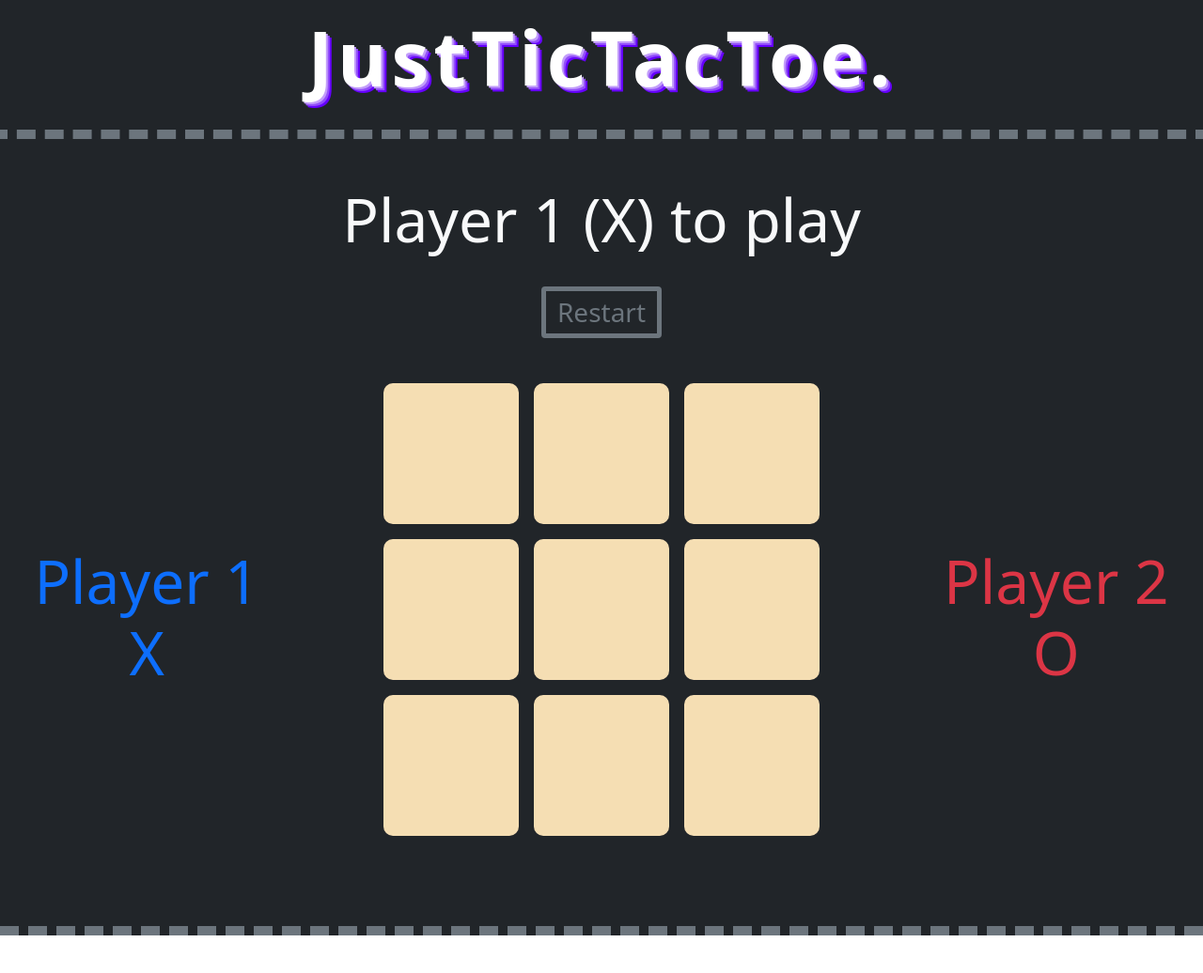
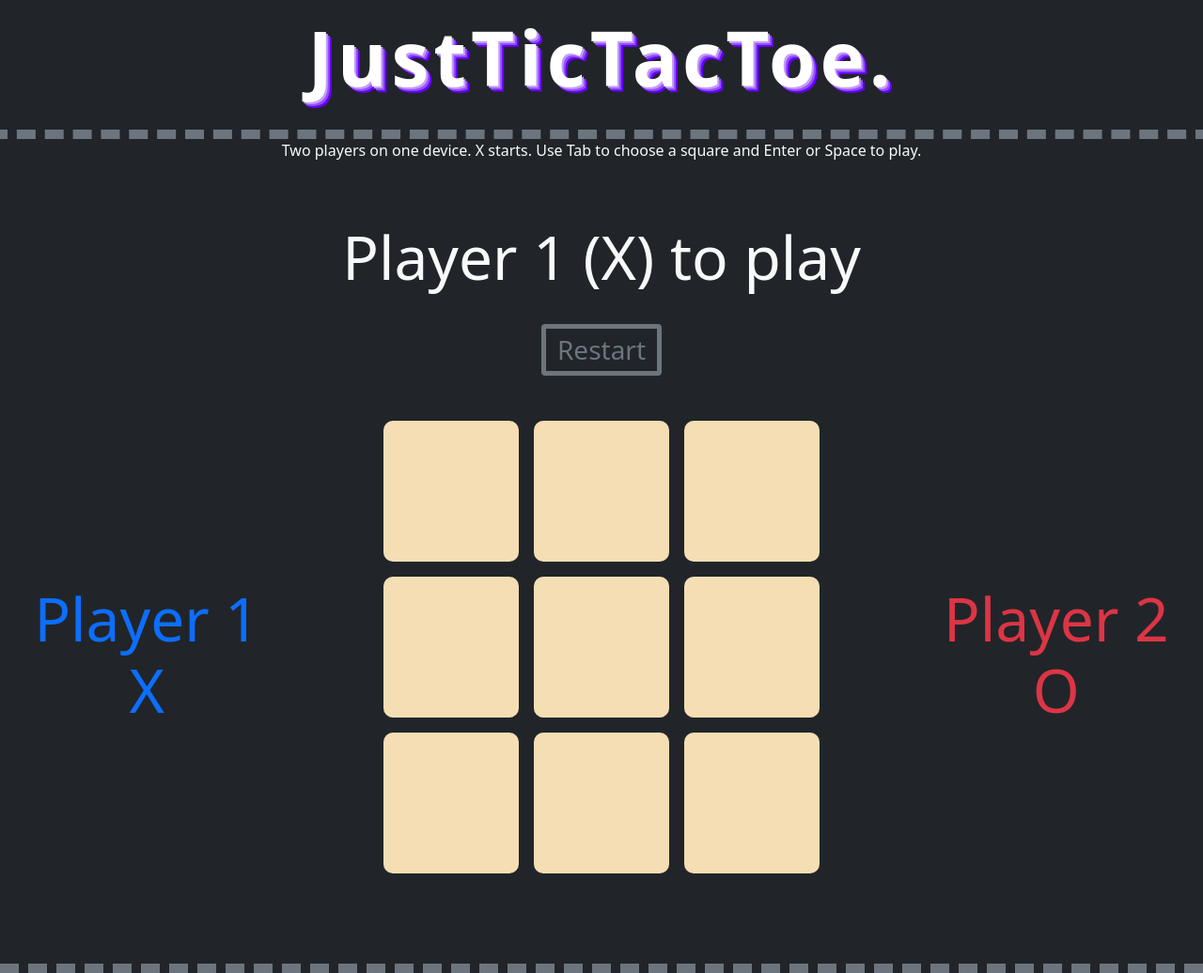
Before and after one commit to atishayjain005/JustTicTacToe, a website: page index.html in a window 1280 px wide. Shown: the whole page at 94% size. Before the commit the page ends 996 px from the top, so only its background shows below. Drawn offline with nearby package versions, Linux system fonts and the light colour scheme.

Commit message:
Make the board keyboard accessible with live turn announcements

```diff
--- a/index.html
+++ b/index.html
@@ -26,9 +26,9 @@
         </a>
     </nav>
 
-    <!-- CONTAINER MAIN -->
+    <p id="instructions" class="text-center text-light">Two players on one device. X starts. Use Tab to choose a square and Enter or Space to play.</p>
     <div class="text-center bg-dark pb-4">
-        <h1 class="text-center py-4 pt-5 text-light" id="playtext" style="font-size: 4rem;">Let's Play</h1>
+        <h2 role="status" aria-live="polite" aria-atomic="true" class="text-center py-4 pt-5 text-light" id="playtext" style="font-size: 4rem;">Let's Play</h2>
         <button class="btn btn-outline-secondary border-5" id="reset"><h3 class = "m-0 p-0">Restart</h3> </button></div>
     <div id="container" class="container-fluid pb-5 bg-dark my-0 d-flex justify-content-evenly">
 
@@ -36,21 +36,21 @@
             <h1 id="player1" style="transition-duration: 0.5s;color: #0d6efd;">Player 1<br>X
             </h1>
         </div>
-        <div id="main" class="text-center my-3">
+        <div id="main" class="text-center my-3" role="group" aria-label="Tic-tac-toe board" aria-describedby="instructions">
             <div class="row">
-                <div id="0" class="col"></div>
-                <div id="1" class="col"></div>
-                <div id="2" class="col"></div>
+                <button type="button" id="0" class="col" aria-label="Row 1, column 1: empty"></button>
+                <button type="button" id="1" class="col" aria-label="Row 1, column 2: empty"></button>
+                <button type="button" id="2" class="col" aria-label="Row 1, column 3: empty"></button>
             </div>
             <div class="row">
-                <div id="3" class="col"></div>
-                <div id="4" class="col"></div>
-                <div id="5" class="col"></div>
+                <button type="button" id="3" class="col" aria-label="Row 2, column 1: empty"></button>
+                <button type="button" id="4" class="col" aria-label="Row 2, column 2: empty"></button>
+                <button type="button" id="5" class="col" aria-label="Row 2, column 3: empty"></button>
             </div>
             <div class="row">
-                <div id="6" class="col"></div>
-                <div id="7" class="col"></div>
-                <div id="8" class="col"></div>
+                <button type="button" id="6" class="col" aria-label="Row 3, column 1: empty"></button>
+                <button type="button" id="7" class="col" aria-label="Row 3, column 2: empty"></button>
+                <button type="button" id="8" class="col" aria-label="Row 3, column 3: empty"></button>
             </div>
         </div>
         <div class=" d-flex flex-column justify-content-center align-self-center w-25 text-center text-secondary">
--- a/script.js
+++ b/script.js
@@ -15,6 +15,7 @@ cols.forEach((box, index) => {
         if (finished || spaces[index]) return;
         spaces[index] = currentPlayer;
         box.textContent = currentPlayer;
+        box.setAttribute('aria-label', `Row ${Math.floor(index / 3) + 1}, column ${index % 3 + 1}: ${currentPlayer}`);
         const winningLine = winningLines.find(line => line.every(i => spaces[i] === currentPlayer));
         if (winningLine) {
             finished = true;
@@ -31,7 +32,10 @@ cols.forEach((box, index) => {
 
 reset.addEventListener('click', () => {
     spaces.fill(null);
-    cols.forEach(box => { box.textContent = ''; });
+    cols.forEach((box, index) => {
+        box.textContent = '';
+        box.setAttribute('aria-label', `Row ${Math.floor(index / 3) + 1}, column ${index % 3 + 1}: empty`);
+    });
     currentPlayer = 'X';
     finished = false;
     playText.textContent = 'Player 1 (X) to play';
--- a/style.css
+++ b/style.css
@@ -41,3 +41,6 @@
     font-size: 4rem;
     border-radius: 20px;
 }
+body { background: #212529; }
+button:focus-visible { outline: 4px solid #bfa1ff; outline-offset: 4px; }
+#main button { color: #212529; cursor: pointer; border: 2px solid transparent; }
```
Also changed, not shown: tests/game.spec.js (+13 -0 lines).
